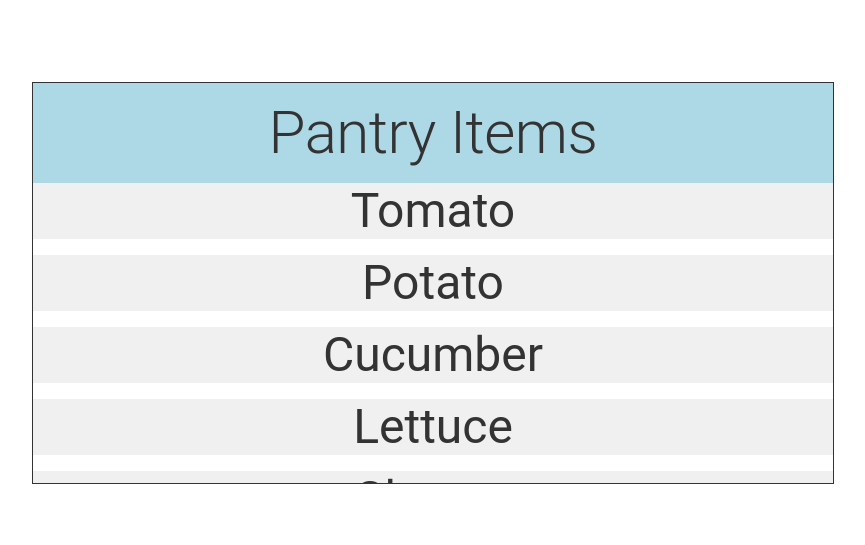
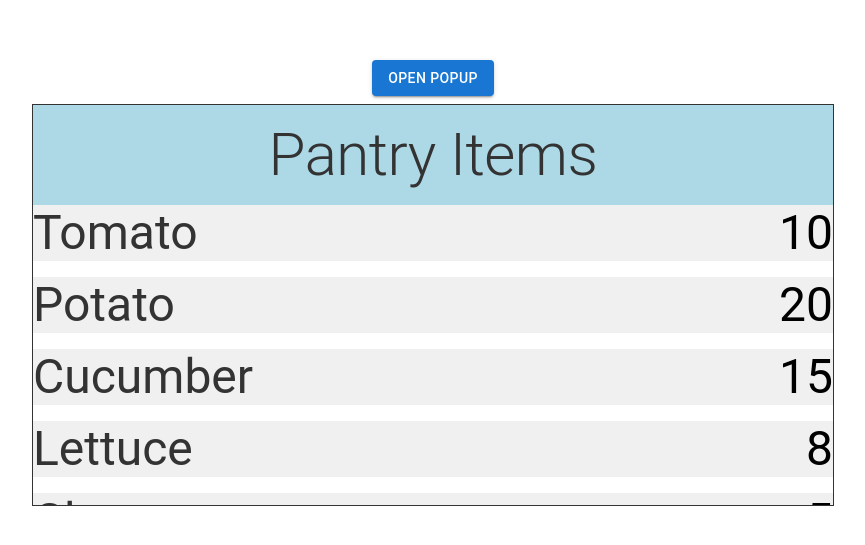
Before and after one commit to Kingtilon1/PantryTracker, a Next.js app: page / in a window 1280 px wide. Shown: the part 125-670 px from the top of the page, without its empty margins (215-1080 px from the left). Built offline with nearby package versions, Linux system fonts and the light colour scheme.

Commit message:
created funcitonality to add items

```diff
--- /dev/null
+++ b/src/app/Popup.js
@@ -0,0 +1,48 @@
+"use client"; // Required for Next.js client-side components
+
+import React, { useState } from 'react';
+import { Button, Input, Dialog, DialogActions, DialogContent, DialogContentText, DialogTitle } from '@mui/material';
+
+export default function Popup(props) {
+  const [open, setOpen] = useState(false);
+
+  const handleClickOpen = () => {
+    setOpen(true);
+  };
+
+  const handleClose = () => {
+    setOpen(false);
+  };
+
+  const handleSubmit = (e) => {
+    e.preventDefault(); // Prevents the page from refreshing
+    props.addItems(props.values) // Calls the addItem function with the current input value
+  }
+
+  return (
+    <div>
+      <Button sx= {{mb:1}}variant="contained" color="primary" onClick={handleClickOpen}>
+        Open Popup
+      </Button>
+      <Dialog open={open} onClose={handleClose}>
+        <DialogTitle>{"Add Item"}</DialogTitle>
+        <DialogContent MuiDialogContent-root className='inputbox'>
+          <form onSubmit={handleSubmit}>
+            <input
+              value = {props.values}
+              className="input"
+              placeholder='Enter item'
+              onChange={(e)=> props.setValues(e.target.value)}
+            />
+            <Button type = "submit" variant = "contained">Add</Button>
+          </form>
+        </DialogContent>
+        <DialogActions>
+          <Button onClick={handleClose} color="primary">
+            Close
+          </Button>
+        </DialogActions>
+      </Dialog>
+    </div>
+  );
+}
--- a/src/app/page.js
+++ b/src/app/page.js
@@ -6,11 +6,57 @@ import {
   Typography,
 } from "@mui/material";
 import "./styles.css";
+import { useState, useEffect } from 'react';
+import { collection, addDoc } from "firebase/firestore";
+import Popup from './Popup'
 
-const item = ["tomato", "potato", "cucumber", "lettuce", "cheese", "carrot"];
+
 export default function Home() {
+  const addItem = async (e) =>{
+    e.preventDefault()
+
+  }
+  const [item, setItems] = useState([
+    { name: "tomato", quantity: 10 },
+    { name: "potato", quantity: 20 },
+    { name: "cucumber", quantity: 15 },
+    { name: "lettuce", quantity: 8 },
+    { name: "cheese", quantity: 5 },
+    { name: "carrot", quantity: 12 }
+  ]);
+
+  const [newItemName, setNewItemName] = useState('')
+
+  const addItems = () =>{
+      if (newItemName.trim() !== '') {
+        setItems((prevItems)=>{
+          const existingItemIndex = prevItems.findIndex(item => item.name.toLowerCase() === newItemName.toLowerCase());
+          if (existingItemIndex !== -1){
+            return prevItems.map((item,index) =>
+            index === existingItemIndex
+            ? {...item, quantity: item.quantity +1}
+            : item
+          );
+          } else {
+            return [...prevItems, {name: newItemName, quantity: 1}]
+          }
+        });
+        setNewItemName('')
+      }
+  }
+
+  const handleInputChange = (event) => {
+    setNewItemName(event);
+  };
+
   return (
+    //Function that takes the data that is sent from the input box and calls state to
       <Box className="box">
+        <Popup
+          values={newItemName}
+          addItems={addItems}
+          setValues={handleInputChange}
+        />
         <Box className = "wrapper">
           <Box className="pantry">
             <Typography variant="h2" color = {'#333'} textAlign={'center'} className="inter">
@@ -20,10 +66,11 @@ export default function Home() {
 
           <Stack className="inside-stack" spacing={2}>
             {item.map((i) => (
-              <Box key={i} className="item-container">
+              <Box key={i.name} className="item-container">
                 <Typography variant={"h3"} className="item inter">
-                  {i.charAt(0).toUpperCase() + i.slice(1)}
+                  {i.name.charAt(0).toUpperCase() + i.name.slice(1)}
                 </Typography>
+                <Typography variant="h3" className="quantity">{i.quantity}</Typography>
               </Box>
             ))}
           </Stack>
--- a/src/app/styles.css
+++ b/src/app/styles.css
@@ -9,7 +9,7 @@
     height: 100vh;
     flex-direction: column;
   }
-  .pantry{
+  .pantry {
     width: 800px;
     height: 100px;
     background-color: #ADD8E6;
@@ -17,22 +17,41 @@
     justify-content: center;
     align-items: center;
   }
+
   .inside-stack {
     width: 800px;
     height: 300px;
     overflow: auto;
   }
 
-  .item-container{
+  .item-container {
     width: 100%;
     height: 100px;
     display: flex;
-    justify-content: center;
-    align-items: center;
+    justify-content: space-between;
     background-color: #f0f0f0;
+    position: relative;
   }
 
-  .item{
-    text-align: center;
+  .item {
     color: #333;
   }
+
+  .input {
+    width: 80%;
+    padding: 10px;
+    border: 2px solid #ccc;
+    border-radius: 4px;
+    font-size: 16px;
+    transition: border-color 0.3s, box-shadow 0.3s;
+    margin-right: 10px;
+  }
+
+  .input::placeholder {
+    color: #aaa;
+    font-style: italic;
+  }
+
+  .inputbox {
+    display: flex;
+  }
--- a/src/firebase.js
+++ b/src/firebase.js
@@ -7,8 +7,8 @@ const firebaseConfig = {
   projectId: "pantrytracker-fd248",
   storageBucket: "pantrytracker-fd248.appspot.com",
   messagingSenderId: "922987760022",
-    appId: "1:922987760022:web:9a880866af5c8b6bf3b5b7",
-    measurementId: "G-FDMB9KSNQ3"
+  appId: "1:922987760022:web:22c11b5e6a0610b8f3b5b7",
+  measurementId: "G-D92QGREZ68"
 };
 const app = initializeApp(firebaseConfig);
 const analytics = getAnalytics(app);
```
Also changed, not shown: src/app/Card.js (deleted, +0 -15 lines). Lines whose indentation alone changed are shown as unchanged.
